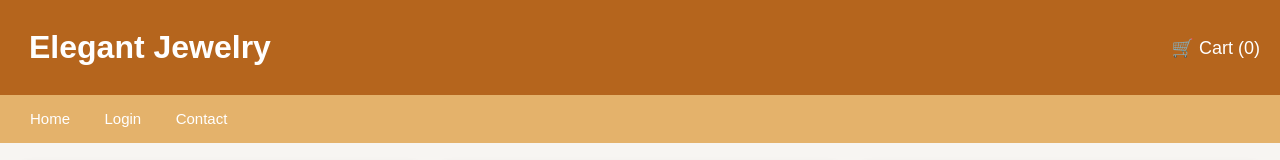
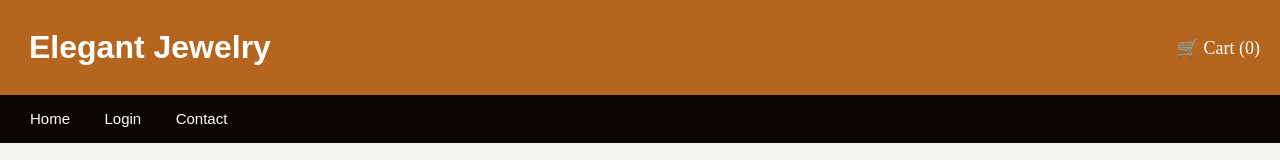
Before and after one commit to LardTheTard/shop, a plain HTML site: page public/index.html in a window 1280 px wide. Shown: the top 160 px of the page. Drawn offline with Linux system fonts and the light colour scheme.

Commit message:
graphic update

```diff
--- a/public/styles.css
+++ b/public/styles.css
@@ -25,7 +25,7 @@ h1 {
 }
 
 #header2 {
-    background-color: #e4b26b;
+    background-color: #090604;
     color: white;
     padding: 15px;
     display: flex;
@@ -43,6 +43,8 @@ h1 {
 
 #cart {
     font-size: 18px;
+    font-family: 'Times New Roman', Times, serif;
+    font-weight: 200;
     cursor: pointer;
 }
 
```
